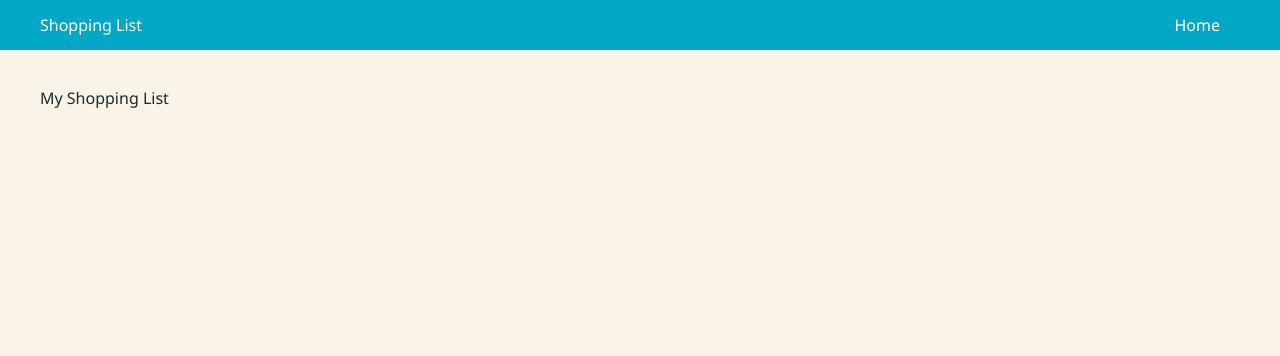
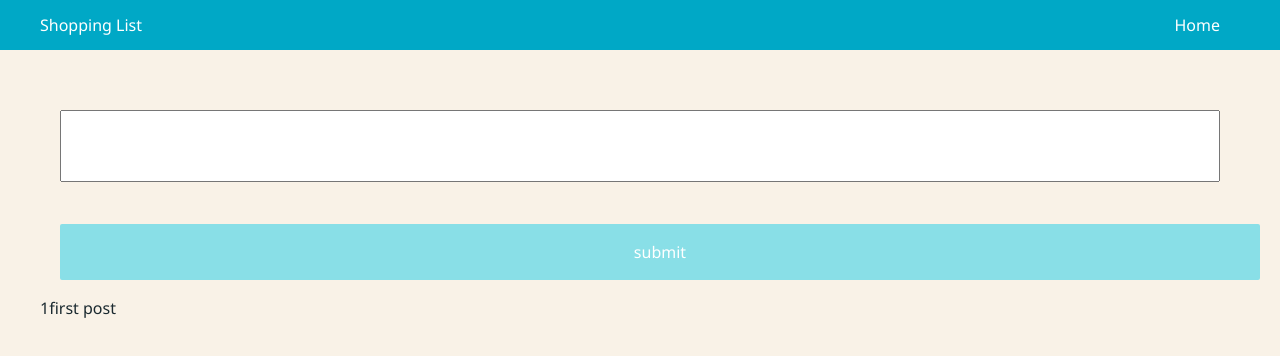
Before and after one commit to lawsonmcphetridge/adv-fullstack-reducer-shopping, a React app: page / in a window 1280 px wide. Shown: the top 356 px of the page. Built offline with nearby package versions, Linux system fonts and the light colour scheme; no server answers; the database is empty.

Commit message:
got posts to show up on page

```diff
--- a/src/components/App.jsx
+++ b/src/components/App.jsx
@@ -7,8 +7,9 @@ import {
 import { useEffect } from 'react';
 import Layout from './Page/Layout.jsx';
 import './Design.css';
+
+import { getShoppingListItems } from '../services/shopping-list-items.js';
 import ShoppingListPage from './Page/ShoppingListPage.jsx';
-import { getShoppingListItems } from '../services/shopping-list-items.js';
 
 export default function App() {
   // This is just to prove we actually can get some items from Supabase without
--- /dev/null
+++ b/src/components/Page/ShoppingListForm.jsx
@@ -0,0 +1,22 @@
+export default function ShoppingListForm({
+  body,
+  onBodyChanged,
+  onSubmit,
+}) {
+  return (
+    <form
+      onSubmit={(e) => {
+        e.preventDefault();
+        onSubmit(body);
+      }}
+    >
+      <textarea
+        value={body}
+        onChange={(e) => {
+          onBodyChanged(e.target.value);
+        }}
+      />
+      <button type="submit">submit</button>
+    </form>
+  );
+}
--- a/src/components/Page/ShoppingListPage.jsx
+++ b/src/components/Page/ShoppingListPage.jsx
@@ -1,5 +1,15 @@
+import ShoppingPostList from './ShoppingPostList';
+
 export default function ShoppingListPage() {
-  return <section>
-    <h1>My Shopping List</h1>
-  </section>;
+  const shoppingList = [
+    {
+      id: '1',
+      body: 'first post',
+    },
+  ];
+  return (
+    <>
+      <ShoppingPostList shoppingList={shoppingList} />
+    </>
+  );
 }
--- /dev/null
+++ b/src/components/Page/ShoppingPost.jsx
@@ -0,0 +1,8 @@
+export default function ShoppingPost({ post }) {
+  return (
+    <div>
+      {post.id}
+      {post.body}
+    </div>
+  );
+}
--- /dev/null
+++ b/src/components/Page/ShoppingPostList.jsx
@@ -0,0 +1,17 @@
+import ShoppingListForm from './ShoppingListForm';
+import ShoppingPost from './ShoppingPost';
+
+export default function ShoppingPostList({ shoppingList }) {
+  return (
+    <ol>
+      <ShoppingListForm />
+      {shoppingList.map((post) => {
+        return (
+          <li key={post.id}>
+            <ShoppingPost post={post} />
+          </li>
+        );
+      })}
+    </ol>
+  );
+}
```
Also changed, not shown: src/components/reducers/shopping-list-reducer.js (added, +16 -0 lines), 1 other file (tests, documents, lock files or other folders).
